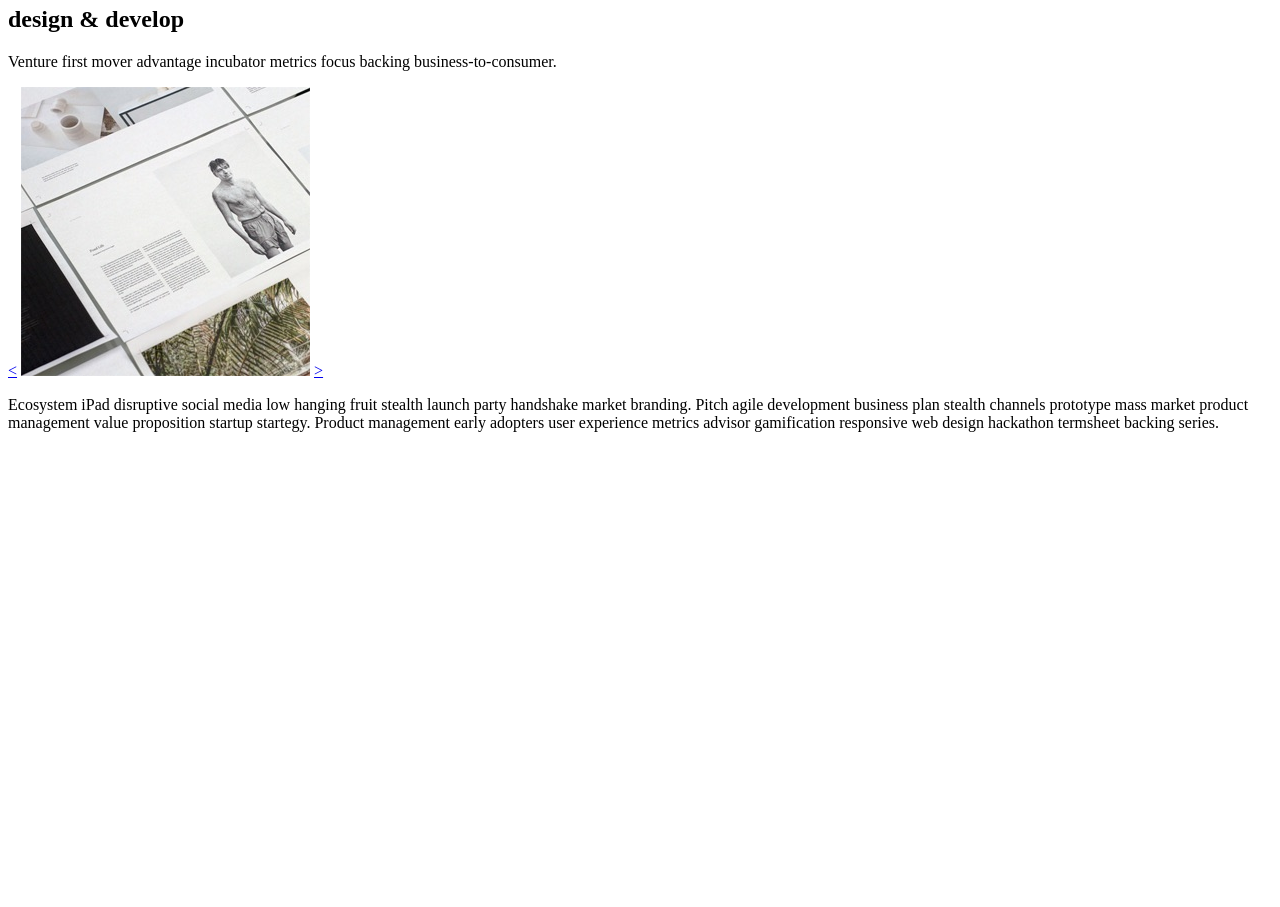
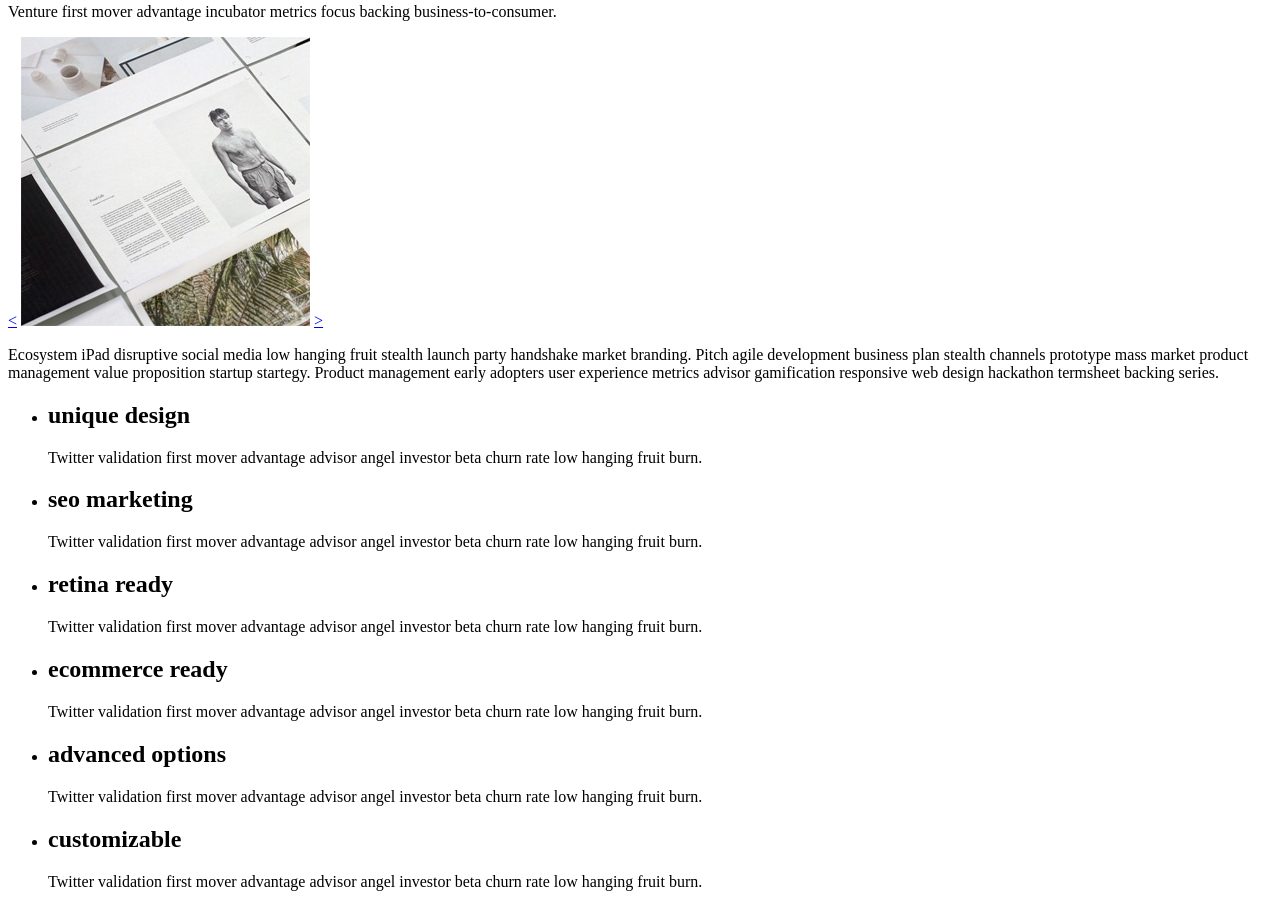
Before and after one commit to ConnorRobock/ConnorRobockProject1, a plain HTML site: page index.html in a window 1280 px wide. Shown: the part 639-1546 px from the top of the page. Before the commit the page ends 1087 px from the top, so only its background shows below. Drawn offline with Linux system fonts and the light colour scheme.

Commit message:
added portfolio and aboutUs sections html

```diff
--- a/index.html
+++ b/index.html
@@ -68,8 +68,9 @@
     </header>
 
     <section class="brandingSection">
-        <div class="sectionContainer">
-            <p>branding and website pros</p>
+        <div class="wrapper">
+            <div class="imgContainer">
+                <img src="./assets/home-circle-text.png" alt="Branding and Website Pros">
                 <img src="./assets/home-2.jpeg" alt="Desk with Plant calendar and computer monitor">
             </div>
             <div class="textContainer">
@@ -80,14 +81,15 @@
                 <h2>design & develop</h2>
                 <p>Venture first mover advantage incubator metrics focus backing business-to-consumer.</p>
             </div>
+        </div>
 
     </section>
 
+<!-- Portfolio -->
     <section>
         <div class="wrapper">
             <div class="flexContainer">
                 <a href="#">&lt;</a>
-                <!-- need to add < > arrows, not sure how -->
                 <img src="./assets/home-3.jpeg" alt="circular image with article including text and man in swimshorts">
                 <a href="#">&gt;</a>
                 <p>Ecosystem iPad disruptive social media low hanging fruit stealth launch party handshake market branding. Pitch agile development business plan stealth channels prototype mass market product management value proposition startup startegy. Product management early adopters user experience metrics advisor gamification responsive web design hackathon termsheet backing series.</p>
@@ -95,8 +97,41 @@
         </div>
     </section>
 
-    <section>
-
+    <section class="aboutUs">
+        <div class="wrapper">
+            <ul class="menuList">
+                <li>
+                    <i></i>
+                    <h2>unique design</h2>
+                    <p>Twitter validation first mover advantage advisor angel investor beta churn rate low hanging fruit burn.</p>
+                </li>
+                <li>
+                    <i></i>
+                    <h2>seo marketing</h2>
+                    <p>Twitter validation first mover advantage advisor angel investor beta churn rate low hanging fruit burn.</p>
+                </li>
+                <li>
+                    <i></i>
+                    <h2>retina ready</h2>
+                    <p>Twitter validation first mover advantage advisor angel investor beta churn rate low hanging fruit burn.</p>
+                </li>
+                <li>
+                    <i></i>
+                    <h2>ecommerce ready</h2>
+                    <p>Twitter validation first mover advantage advisor angel investor beta churn rate low hanging fruit burn.</p>
+                </li>
+                <li>
+                    <i></i>
+                    <h2>advanced options</h2>
+                    <p>Twitter validation first mover advantage advisor angel investor beta churn rate low hanging fruit burn.</p>
+                </li>
+                <li>
+                    <i></i>
+                    <h2>customizable</h2>
+                    <p>Twitter validation first mover advantage advisor angel investor beta churn rate low hanging fruit burn.</p>
+                </li>
+            </ul>
+        </div>
     </section>
 
 
```
Lines whose indentation alone changed are shown as unchanged.
